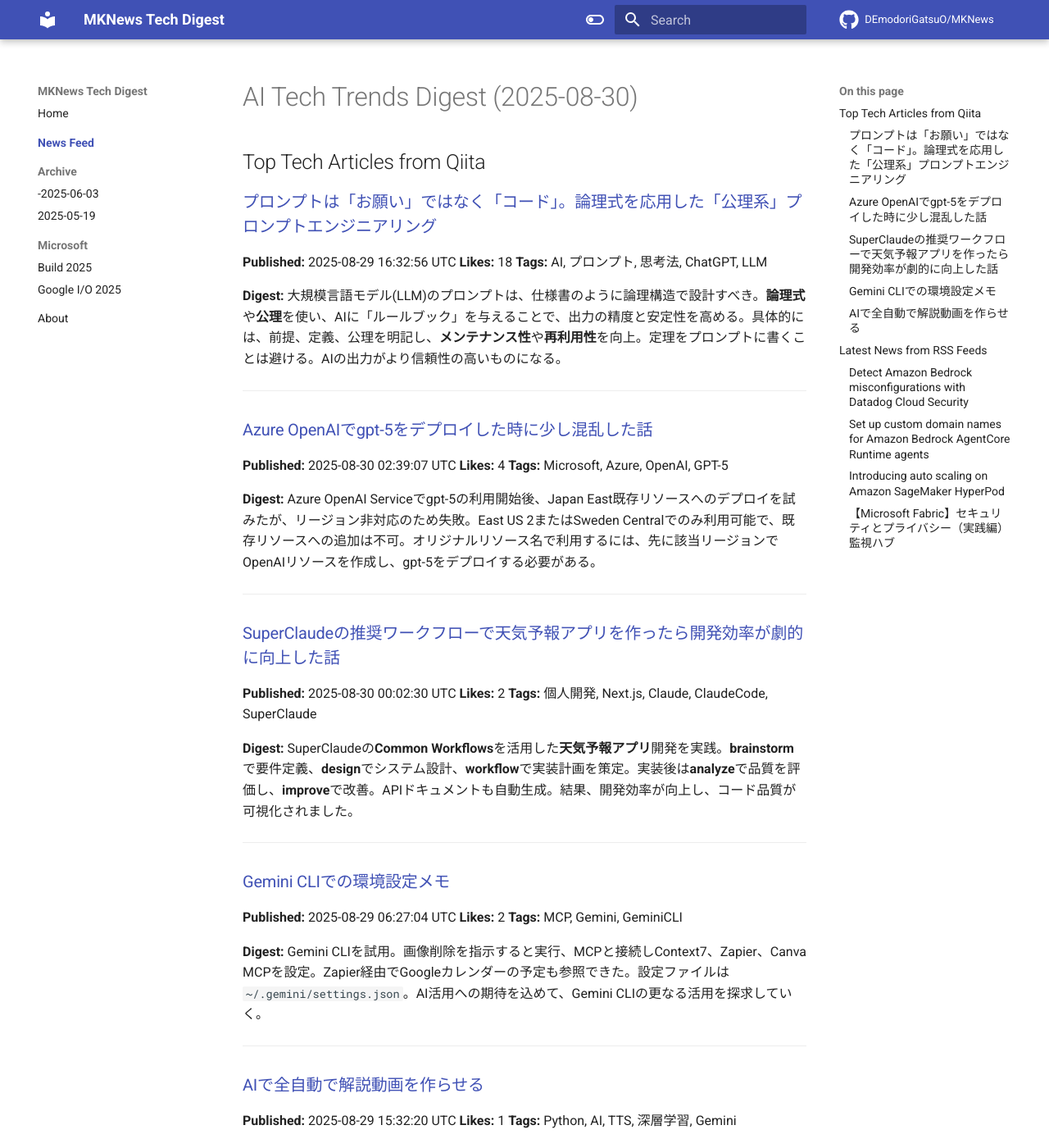
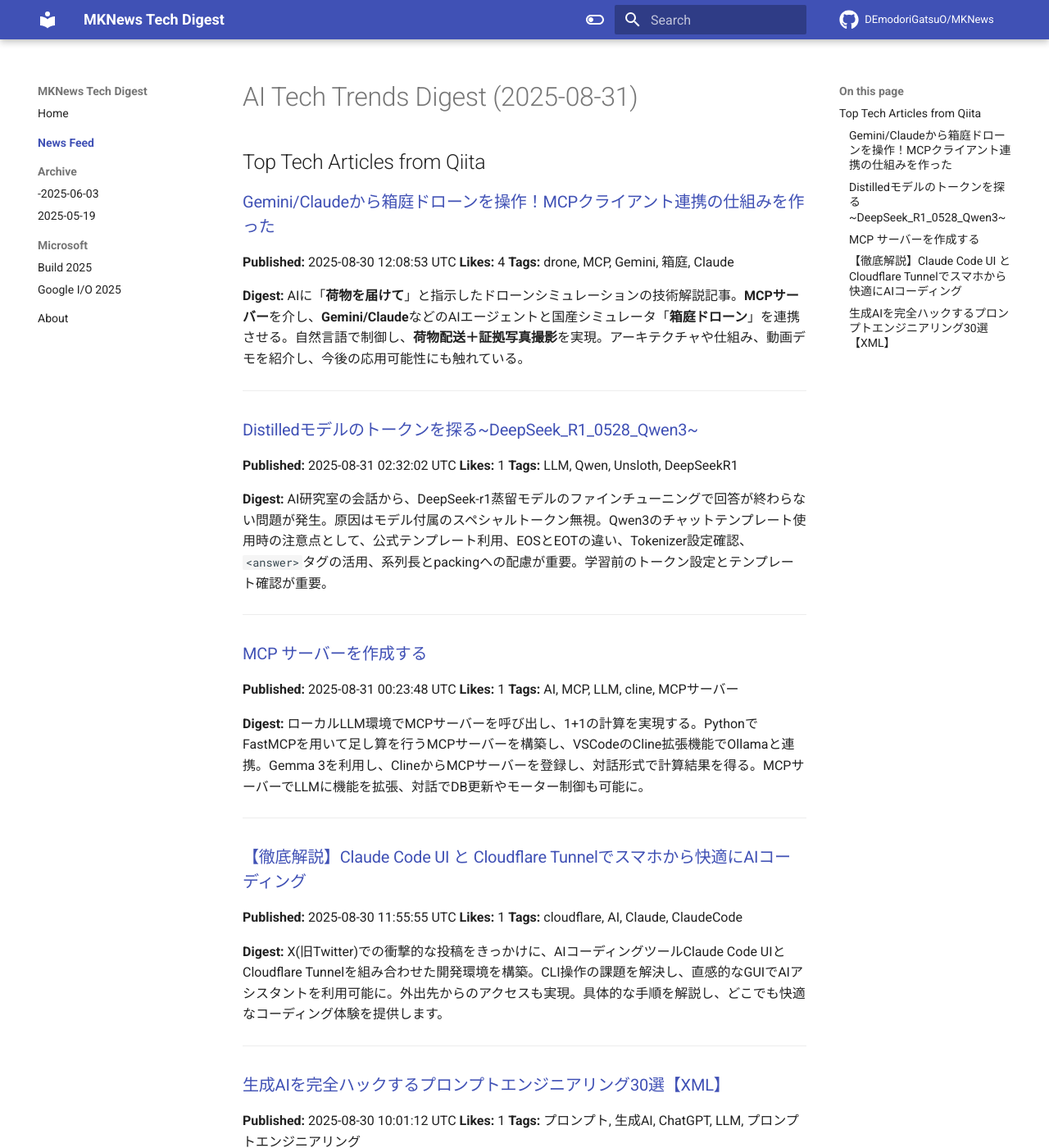
Before and after one commit to DEmodoriGatsuO/MKNews, an MkDocs documentation site: the page built from docs/news/index.md, in a window 1280 px wide and 1400 px high. Shown: the whole window at 82% size. Built offline with MkDocs 1.6.1 and Material for MkDocs 9.7.7, drawn with Linux system fonts in a browser that asks for light colours; comment, search, counter and statistics services are not loaded; some of the changed text lies outside the part shown.

Commit message:
Automated AI Tech Digest - 2025-08-31

```diff
--- a/docs/news/index.md
+++ b/docs/news/index.md
@@ -1,98 +1,55 @@
-# AI Tech Trends Digest (2025-08-30)
+# AI Tech Trends Digest (2025-08-31)
 
 
 ## Top Tech Articles from Qiita
 
 
-### [プロンプトは「お願い」ではなく「コード」。論理式を応用した「公理系」プロンプトエンジニアリング](https://qiita.com/makotosaekit/items/031bf2a5b62050e3ca99)
-**Published:** 2025-08-29 16:32:56 UTC
-**Likes:** 18
-**Tags:** AI, プロンプト, 思考法, ChatGPT, LLM
+### [Gemini/Claudeから箱庭ドローンを操作！MCPクライアント連携の仕組みを作った](https://qiita.com/kanetugu2018/items/d944b0c589a0647aded3)
+**Published:** 2025-08-30 12:08:53 UTC
+**Likes:** 4
+**Tags:** drone, MCP, Gemini, 箱庭, Claude
 
 **Digest:**
-大規模言語モデル(LLM)のプロンプトは、仕様書のように論理構造で設計すべき。**論理式**や**公理**を使い、AIに「ルールブック」を与えることで、出力の精度と安定性を高める。具体的には、前提、定義、公理を明記し、**メンテナンス性**や**再利用性**を向上。定理をプロンプトに書くことは避ける。AIの出力がより信頼性の高いものになる。
+AIに「**荷物を届けて**」と指示したドローンシミュレーションの技術解説記事。**MCPサーバー**を介し、**Gemini/Claude**などのAIエージェントと国産シミュレータ「**箱庭ドローン**」を連携させる。自然言語で制御し、**荷物配送＋証拠写真撮影**を実現。アーキテクチャや仕組み、動画デモを紹介し、今後の応用可能性にも触れている。
 
 ---
 
-### [Azure OpenAIでgpt-5をデプロイした時に少し混乱した話](https://qiita.com/abachan/items/6b295fdda1e6798ba77c)
-**Published:** 2025-08-30 02:39:07 UTC
-**Likes:** 4
-**Tags:** Microsoft, Azure, OpenAI, GPT-5
+### [Distilledモデルのトークンを探る~DeepSeek_R1_0528_Qwen3~](https://qiita.com/ikedachin/items/1e4a2a3215eb00f18282)
+**Published:** 2025-08-31 02:32:02 UTC
+**Likes:** 1
+**Tags:** LLM, Qwen, Unsloth, DeepSeekR1
 
 **Digest:**
-Azure OpenAI Serviceでgpt-5の利用開始後、Japan East既存リソースへのデプロイを試みたが、リージョン非対応のため失敗。East US 2またはSweden Centralでのみ利用可能で、既存リソースへの追加は不可。オリジナルリソース名で利用するには、先に該当リージョンでOpenAIリソースを作成し、gpt-5をデプロイする必要がある。
+AI研究室の会話から、DeepSeek-r1蒸留モデルのファインチューニングで回答が終わらない問題が発生。原因はモデル付属のスペシャルトークン無視。Qwen3のチャットテンプレート使用時の注意点として、公式テンプレート利用、EOSとEOTの違い、Tokenizer設定確認、`<answer>`タグの活用、系列長とpackingへの配慮が重要。学習前のトークン設定とテンプレート確認が重要。
 
 ---
 
-### [SuperClaudeの推奨ワークフローで天気予報アプリを作ったら開発効率が劇的に向上した話](https://qiita.com/tomada/items/34c67a6a5320f3fd59f9)
-**Published:** 2025-08-30 00:02:30 UTC
-**Likes:** 2
-**Tags:** 個人開発, Next.js, Claude, ClaudeCode, SuperClaude
+### [MCP サーバーを作成する](https://qiita.com/kkawaharanet/items/0c31c3f732ceb501de83)
+**Published:** 2025-08-31 00:23:48 UTC
+**Likes:** 1
+**Tags:** AI, MCP, LLM, cline, MCPサーバー
 
 **Digest:**
-SuperClaudeの**Common Workflows**を活用した**天気予報アプリ**開発を実践。**brainstorm**で要件定義、**design**でシステム設計、**workflow**で実装計画を策定。実装後は**analyze**で品質を評価し、**improve**で改善。APIドキュメントも自動生成。結果、開発効率が向上し、コード品質が可視化されました。
+ローカルLLM環境でMCPサーバーを呼び出し、1+1の計算を実現する。PythonでFastMCPを用いて足し算を行うMCPサーバーを構築し、VSCodeのCline拡張機能でOllamaと連携。Gemma 3を利用し、ClineからMCPサーバーを登録し、対話形式で計算結果を得る。MCPサーバーでLLMに機能を拡張、対話でDB更新やモーター制御も可能に。
 
 ---
 
-### [Gemini CLIでの環境設定メモ](https://qiita.com/makoto-ogata@github/items/1476419dd38ed52fc346)
-**Published:** 2025-08-29 06:27:04 UTC
-**Likes:** 2
-**Tags:** MCP, Gemini, GeminiCLI
+### [【徹底解説】Claude Code UI と Cloudflare Tunnelでスマホから快適にAIコーディング](https://qiita.com/nogu66/items/73f8bfa1124378bec7e7)
+**Published:** 2025-08-30 11:55:55 UTC
+**Likes:** 1
+**Tags:** cloudflare, AI, Claude, ClaudeCode
 
 **Digest:**
-Gemini CLIを試用。画像削除を指示すると実行、MCPと接続しContext7、Zapier、Canva MCPを設定。Zapier経由でGoogleカレンダーの予定も参照できた。設定ファイルは`~/.gemini/settings.json`。AI活用への期待を込めて、Gemini CLIの更なる活用を探求していく。
+X(旧Twitter)での衝撃的な投稿をきっかけに、AIコーディングツールClaude Code UIとCloudflare Tunnelを組み合わせた開発環境を構築。CLI操作の課題を解決し、直感的なGUIでAIアシスタントを利用可能に。外出先からのアクセスも実現。具体的な手順を解説し、どこでも快適なコーディング体験を提供します。
 
 ---
 
-### [AIで全自動で解説動画を作らせる](https://qiita.com/tsukemono/items/e9b00b9b28c0f21e1088)
-**Published:** 2025-08-29 15:32:20 UTC
+### [生成AIを完全ハックするプロンプトエンジニアリング30選【XML】](https://qiita.com/keiichileograph/items/4fcadeebd27410078828)
+**Published:** 2025-08-30 10:01:12 UTC
 **Likes:** 1
-**Tags:** Python, AI, TTS, 深層学習, Gemini
+**Tags:** プロンプト, 生成AI, ChatGPT, LLM, プロンプトエンジニアリング
 
 **Digest:**
-PDFから解説動画を自動生成するツールを開発。Mistral-OCRでPDFをMarkdown化し、Geminiで台本とスライドを生成。TTSにはfine-tuningしたモデルを使用し、動画はmoviepyで字幕、立ち絵、スライドを合成。動画生成の高速化のため、TTSと動画生成を並列化。
+本記事は、XMLライクなプロンプトがLLMの出力精度を高める理由と、生成AIで使える30個のプロンプトテンプレートを紹介。JSONスキーマ出力やMarkdownテーブルによる比較、SQLクエリ生成、SEO記事構成、テストケース自動生成など、様々な場面で役立つテンプレートが網羅されています。
 
 ---
-
-## Latest News from RSS Feeds
-
-
-### [Detect Amazon Bedrock misconfigurations with Datadog Cloud Security](https://aws.amazon.com/blogs/machine-learning/detect-amazon-bedrock-misconfigurations-with-datadog-cloud-security/)
-**Source:** AWS ML Blog
-**Published:** 2025-08-29 16:55:37 UTC
-**Tags:** Amazon Bedrock, Amazon Bedrock Agents, Amazon Bedrock Guardrails, Generative AI, Monitoring and observability, Partner solutions, Security, AI/ML
-
-**Digest:**
-DatadogとAWSは、Amazon Bedrockの安全な利用を支援する新機能を発表。生成AIの普及に伴い、Datadog Cloud Securityは、AI関連の誤設定、脆弱性、コンプライアンス違反を検出し、リスクを可視化。特に、S3バケットの誤設定など、Amazon Bedrockのセキュリティリスクを早期に発見し、是正策を提供します。
-
----
-
-### [Set up custom domain names for Amazon Bedrock AgentCore Runtime agents](https://aws.amazon.com/blogs/machine-learning/set-up-custom-domain-names-for-amazon-bedrock-agentcore-runtime-agents/)
-**Source:** AWS ML Blog
-**Published:** 2025-08-29 16:46:13 UTC
-**Tags:** Amazon Bedrock, Amazon Bedrock Agents, Amazon Machine Learning
-
-**Digest:**
-Amazon Bedrock AgentCore Runtime でカスタムドメインを使用し、プロフェッショナルな体験を。CloudFront をリバースプロキシとして、`https://agent.yourcompany.com` のように。Route 53、ACM と連携し、安全でスケーラブルな設定を実現。既存の Agent ともシームレスに連携し、ブランディング、開発体験向上、メンテナンス簡素化に貢献します。
-
----
-
-### [Introducing auto scaling on Amazon SageMaker HyperPod](https://aws.amazon.com/blogs/machine-learning/introducing-auto-scaling-on-amazon-sagemaker-hyperpod/)
-**Source:** AWS ML Blog
-**Published:** 2025-08-29 16:21:02 UTC
-**Tags:** Amazon SageMaker HyperPod, Announcements
-
-**Digest:**
-Amazon SageMaker HyperPodが、Karpenterによるノード自動スケーリングに対応。インフラ運用負担を軽減し、需要に応じてGPUノードを自動で増減可能に。KarpenterのJust-in-time provisioningやScale to zero、ワークロードに応じたインスタンス選択により、コスト効率も向上。KEDAとの連携で、より高度なインフラの構築も可能になります。
-
----
-
-### [【Microsoft Fabric】セキュリティとプライバシー（実践編）監視ハブ](https://blog.jbs.co.jp/entry/2025/08/29/170547)
-**Source:** JBS Blog
-**Published:** 2025-08-29 08:05:47 UTC
-**Tags:** Microsoft Fabric, 監視ハブ, Azure
-
-**Digest:**
-Microsoft Fabricの監視ハブに焦点を当て、Fabricアクティビティを監視するツールを紹介。Fabricの監視ハブは、データパイプライン、データフローなどを監視可能。メリット・デメリット、操作方法、ソートや検索、フィルター、アクション実行、詳細表示、実行履歴について解説します。
-
----
```
